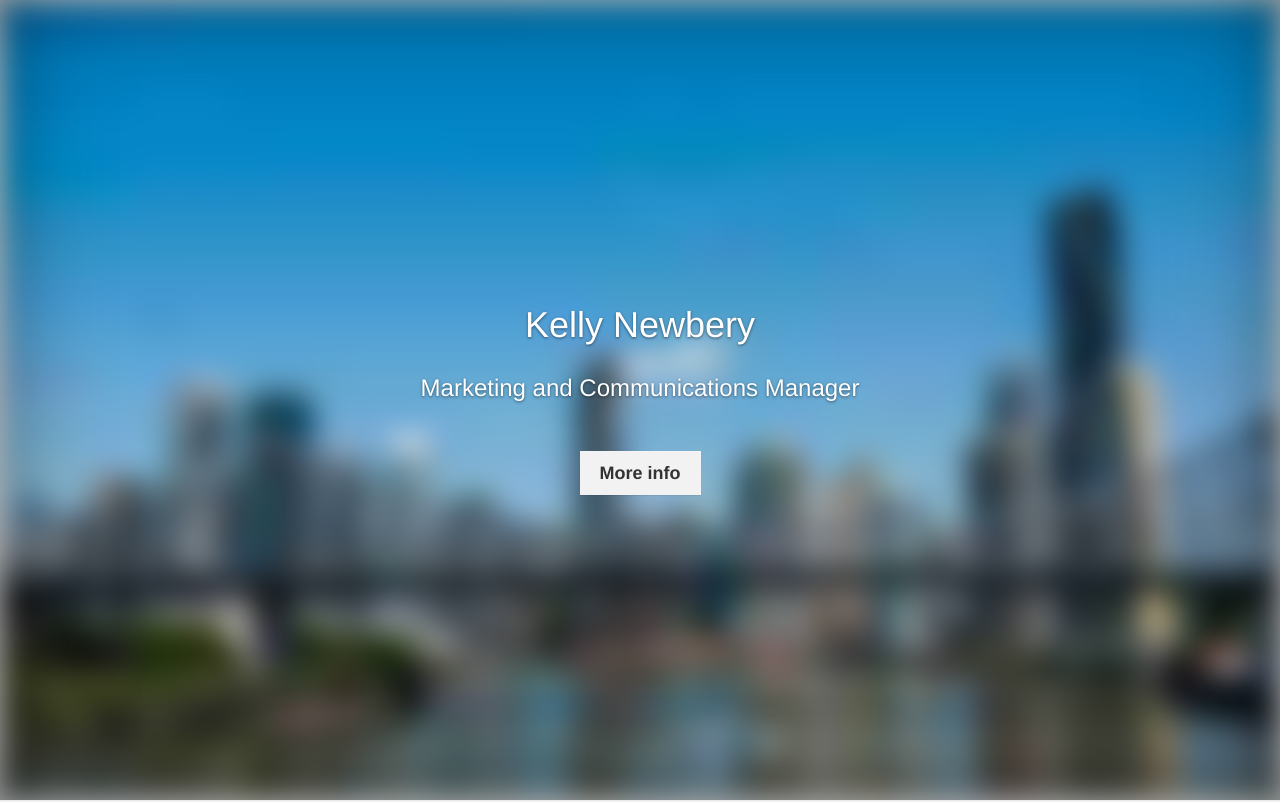
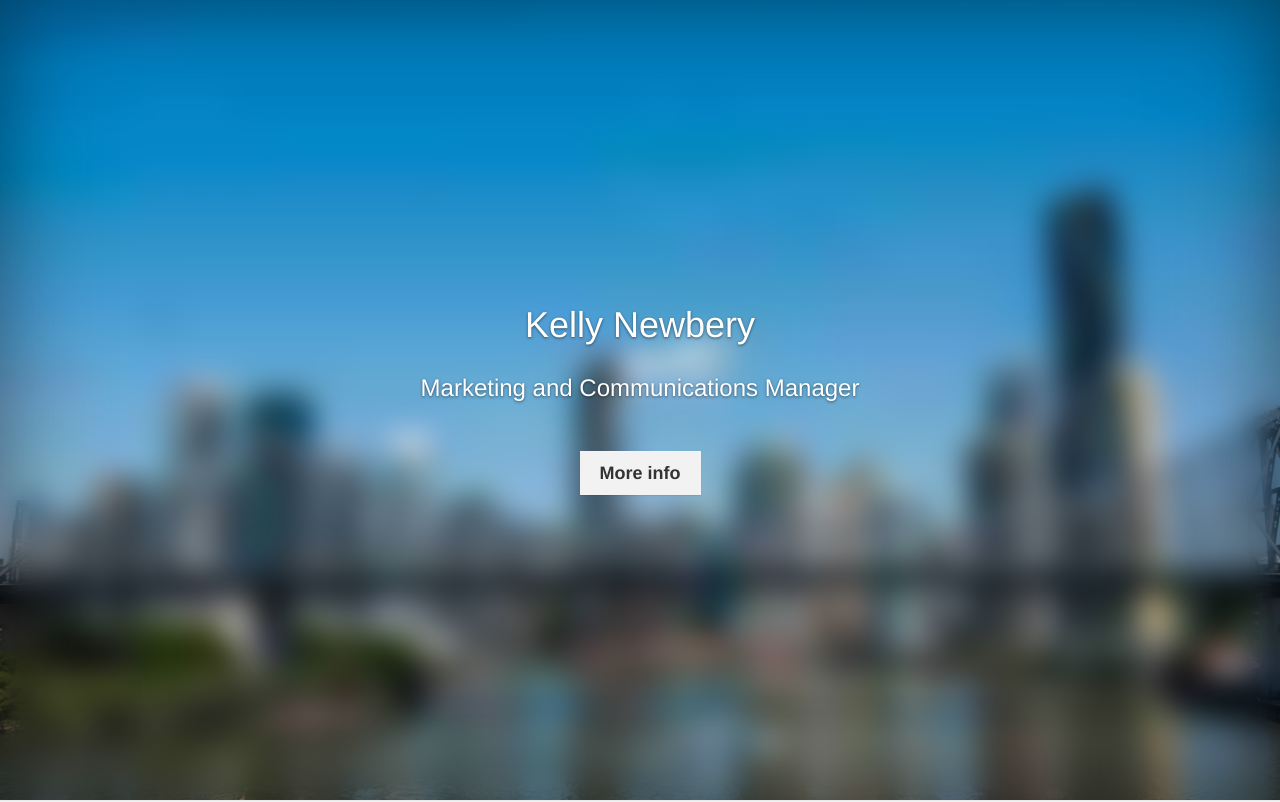
Before and after one commit to theHarvester/kelly-newbery-portfolio, a website: page index.html in a window 1280 px wide. Shown: the top 802 px of the page. Drawn offline with nearby package versions, Linux system fonts and the light colour scheme; a script that the page names is missing.

Commit message:
Added more content

```diff
--- a/css/style.css
+++ b/css/style.css
@@ -37,6 +37,17 @@
 
 }
 
+.header-img-full {
+    background-size:cover;
+    position: absolute;
+    width: 100%;
+    height: 100%; /* For at least Firefox */
+    min-height: 100%;
+
+    z-index: -15;
+    background-image: url("/img/Story%20bridge%202-min.jpg");
+}
+
 .header-img {
     background-size:cover;
     position: absolute;
@@ -65,7 +76,7 @@
 }
 
 .header-img.loaded {
-    background-image: url("/img/Story%20bridge%202.jpg");
+    background-image: none;
 
     -webkit-filter: blur(0);
     -moz-filter: blur(0);
--- a/index.html
+++ b/index.html
@@ -49,6 +49,8 @@
 
 <body>
 
+<div class="header-img-full">
+</div>
 <div class="header-img">
 </div>
 <div class="site-wrapper" id="header-block">
@@ -490,7 +492,7 @@
                 }
             });
 
-            $('.header-img').bgLoaded({
+            $('.header-img-full').bgLoaded({
                 afterLoaded : function() {
                     $(".header-img").addClass("loaded");
                 }
```
Also changed, not shown: img/Story bridge 2-min.jpg (added).
